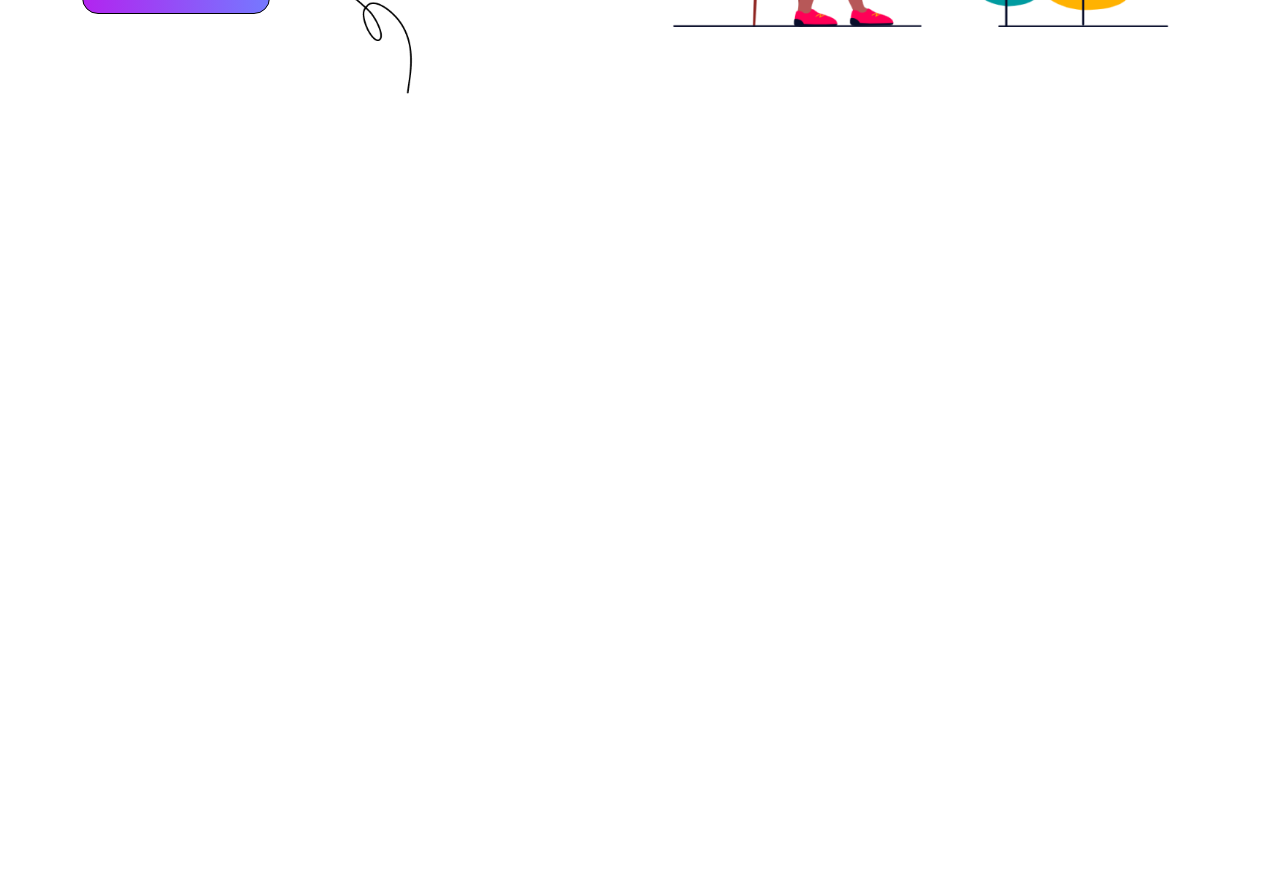
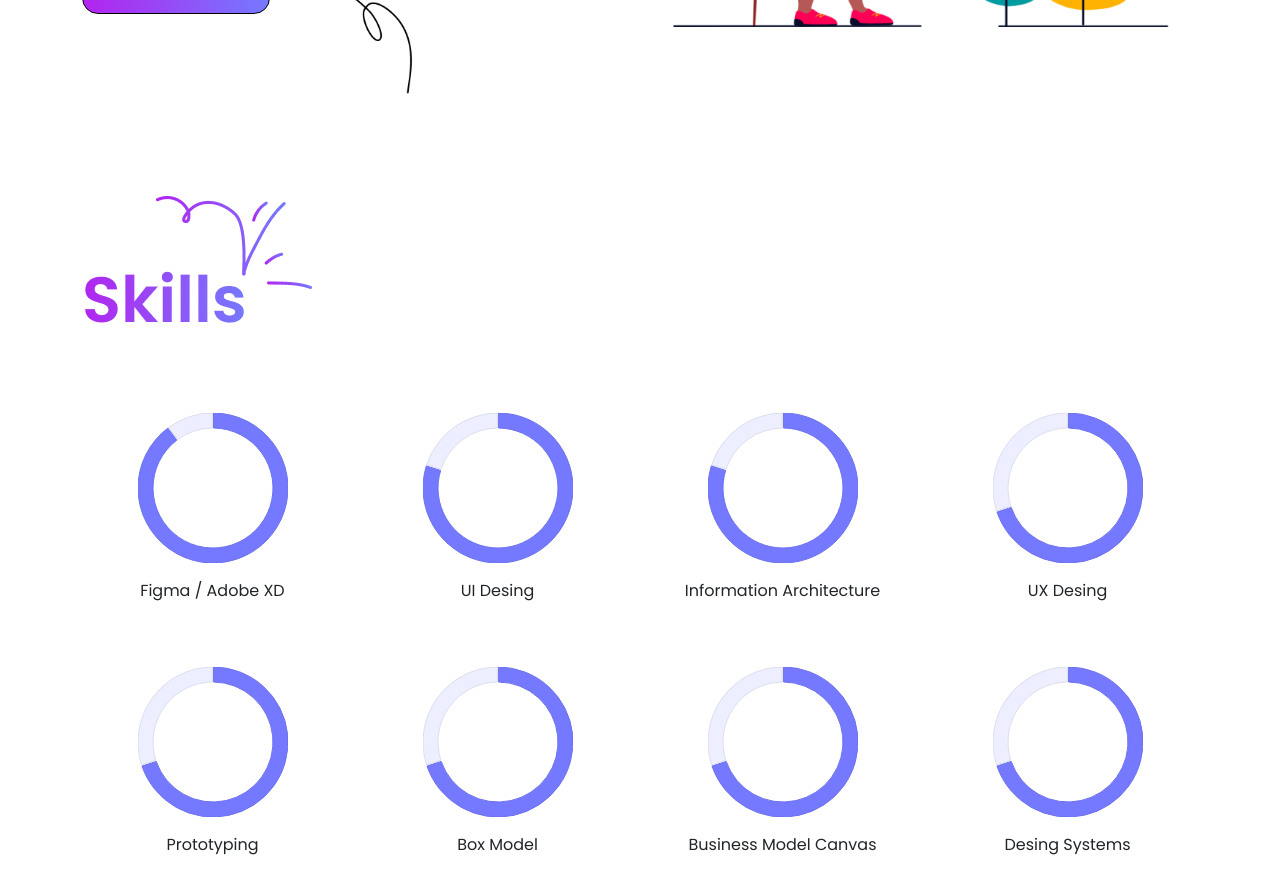
Before and after one commit to AhmedAdel700/5D, a React (Vite) app: page / in a window 1280 px wide. Shown: the part 600-1494 px from the top of the page. Before the commit the page ends 800 px from the top, so only its background shows below. Built offline with nearby package versions, Linux system fonts and the light colour scheme; the HTML template or start-up script is replaced by a standard one.

Commit message:
added skills section

```diff
--- a/package.json
+++ b/package.json
@@ -10,6 +10,7 @@
     "preview": "vite preview"
   },
   "dependencies": {
+    "@nivo/pie": "^0.87.0",
     "bootstrap": "^5.3.3",
     "react": "^18.3.1",
     "react-bootstrap": "^2.10.3",
--- a/src/App.jsx
+++ b/src/App.jsx
@@ -1,15 +1,14 @@
-
 import "./App.css";
 import Header from "./components/header/Header";
 import Home from "./components/home/Home";
+import Skills from "./components/skills/Skills";
 
 export default function App() {
   return (
     <>
-
-        <Header />
-        <Home />
-
+      <Header />
+      <Home />
+      <Skills />
     </>
   );
 }
--- a/src/components/home/home.css
+++ b/src/components/home/home.css
@@ -1,5 +1,5 @@
 .home {
-  height: calc(100vh - 200px);
+  height: calc(100% - 200px);
   display: flex;
   position: relative;
 }
--- /dev/null
+++ b/src/components/skills/PieChart.jsx
@@ -0,0 +1,46 @@
+import { ResponsivePie } from "@nivo/pie";
+
+const PieChart = ({
+  data,
+  size = 160,
+  activeColor = "#7579FF",
+  inactiveColor = "#EDEEFF",
+}) => {
+  const chartData = [
+    {
+      id: "active",
+      label: "active",
+      value: data.percentage,
+      color: activeColor,
+    },
+    {
+      id: "inactive",
+      label: "inactive",
+      value: 100 - data.percentage,
+      color: inactiveColor,
+    },
+  ];
+
+  return (
+    <div className="pie-chart-container" style={{ width: size, height: size }}>
+      <ResponsivePie
+        data={chartData}
+        margin={{ top: 0, right: 0, bottom: 0, left: 0 }}
+        innerRadius={0.8}
+        padAngle={0.7}
+        cornerRadius={0}
+        activeOuterRadiusOffset={8}
+        borderWidth={1}
+        borderColor={{
+          from: "color",
+          modifiers: [["darker", 0.2]],
+        }}
+        enableArcLabels={false}
+        enableArcLinkLabels={false}
+        colors={{ datum: "data.color" }}
+      />
+    </div>
+  );
+};
+
+export default PieChart;
--- /dev/null
+++ b/src/components/skills/Skills.jsx
@@ -0,0 +1,32 @@
+import { Container, Row, Col } from "react-bootstrap";
+import "./skills.css";
+
+import skills from "../../assets/Skills.png";
+import PieChart from "./PieChart";
+import data from "./chartData";
+
+export default function Skills() {
+  return (
+    <Container className="mt-5 pt-5 skills-section">
+      <div className="skills-pic">
+        <img src={skills} alt="skills logo" />
+      </div>
+      <Row>
+        {data.map((skill, index) => (
+          <Col
+            key={index}
+            lg={3}
+            md={6}
+            sm={6}
+            xs={6}
+            className="mb-5 pb-3 d-flex flex-column align-items-center"
+          >
+            <PieChart data={{ percentage: skill.percentage }} size={150} />
+            <span className="mt-3">{skill.skillName}</span>
+            <span className="percentage">{skill.percentage}%</span>
+          </Col>
+        ))}
+      </Row>
+    </Container>
+  );
+}
--- /dev/null
+++ b/src/components/skills/chartData.js
@@ -0,0 +1,36 @@
+const data = [
+    {
+        "skillName": "Figma / Adobe XD",
+        "percentage": 90,
+    },
+    {
+        "skillName": "UI Desing",
+        "percentage": 80,
+    },
+    {
+        "skillName": "Information Architecture",
+        "percentage": 80,
+    },
+    {
+        "skillName": "UX Desing",
+        "percentage": 70,
+    },
+    {
+        "skillName": "Prototyping",
+        "percentage": 70,
+    },
+    {
+        "skillName": "Box Model",
+        "percentage": 70,
+    },
+    {
+        "skillName": "Business Model Canvas",
+        "percentage": 70,
+    },
+    {
+        "skillName": "Desing Systems",
+        "percentage": 70,
+    }
+];
+
+export default data;
--- /dev/null
+++ b/src/components/skills/skills.css
@@ -0,0 +1,38 @@
+.skills-section {
+  height: 100vh;
+  display: flex;
+  justify-content: center;
+  flex-direction: column;
+  text-align: center;
+}
+
+.skills-pic {
+  margin-bottom: 2rem;
+  align-self: flex-start;
+  margin-bottom: 5rem;
+}
+
+.pie-chart-container {
+  border-radius: 50%; /* To make the container round */
+  /* overflow: hidden;
+  pointer-events: none;  */
+}
+
+@media (max-width: 768px) {
+  .pie-chart-container {
+    width: 100px;
+    height: 100px;
+  }
+}
+.boxx {
+  position: relative;
+}
+.percentage {
+  position: absolute;
+  color: #5f6073;
+  font-weight: 700;
+  font-size: 36px;
+  left: 50%;
+  top: 38%;
+  transform: translate(-50%, -50%);
+}
```
Also changed, not shown: src/assets/Skills.png (added), 1 other file (tests, documents, lock files or other folders).
